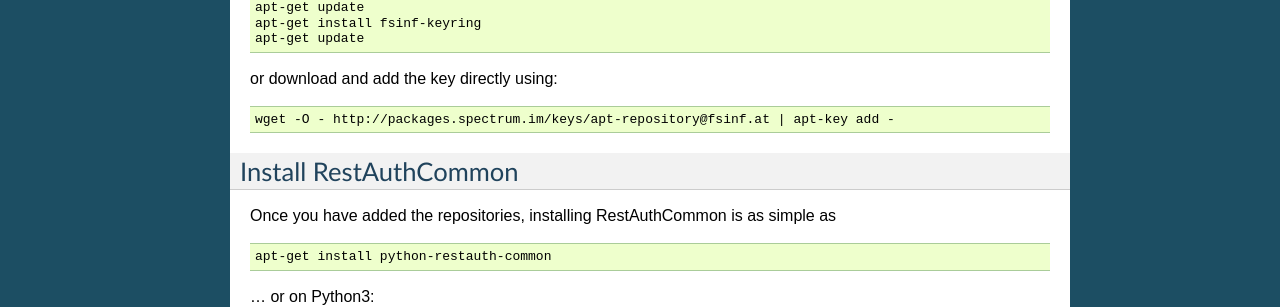
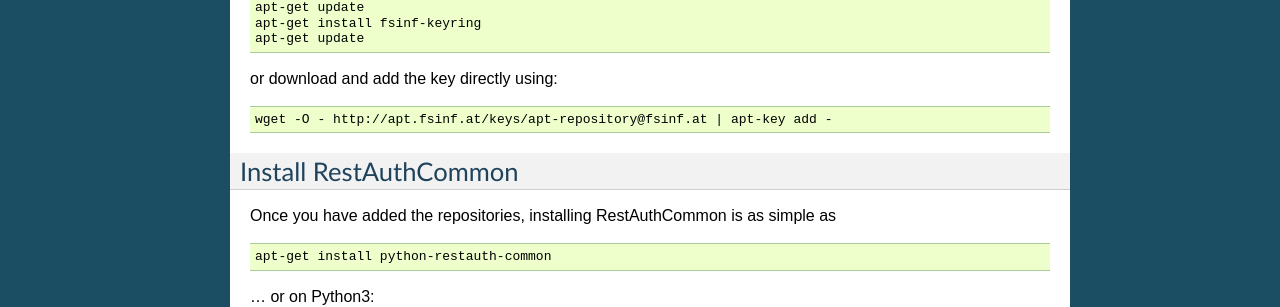
Before and after one commit to RestAuth/RestAuthCommon, a Sphinx documentation site: the page built from doc/install/debian-ubuntu.rst, in a window 1280 px wide. Shown: the part 599-906 px from the top of the page. Built offline with Sphinx 7.4.7, drawn with Linux system fonts in a browser that asks for light colours; formulas are drawn with MathJax 3; some of the changed lines change nothing that is shown.

Commit message:
update repository link

```diff
--- a/doc/install/debian-ubuntu.rst
+++ b/doc/install/debian-ubuntu.rst
@@ -45,7 +45,7 @@
 
 .. code-block:: bash
 
-   wget -O - http://packages.spectrum.im/keys/apt-repository@fsinf.at | apt-key add -
+   wget -O - http://apt.fsinf.at/keys/apt-repository@fsinf.at | apt-key add -
 
 Install RestAuthCommon
 ----------------------
```
